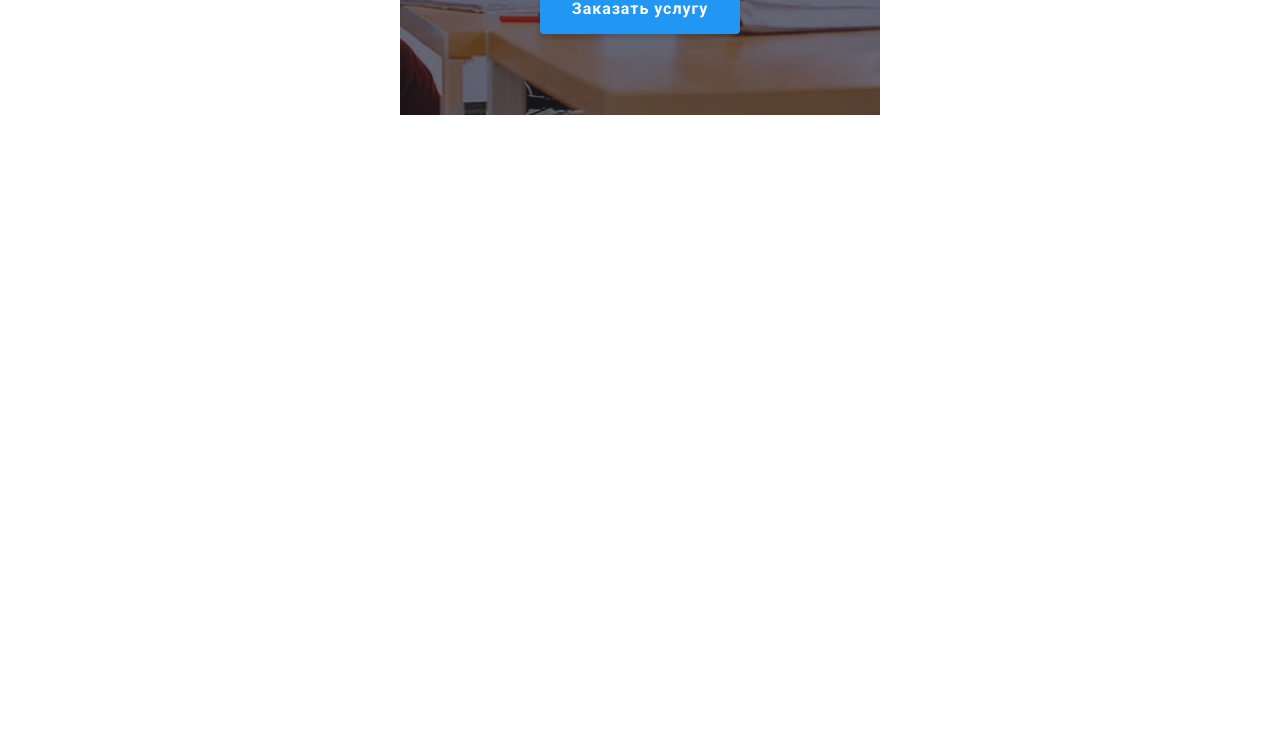
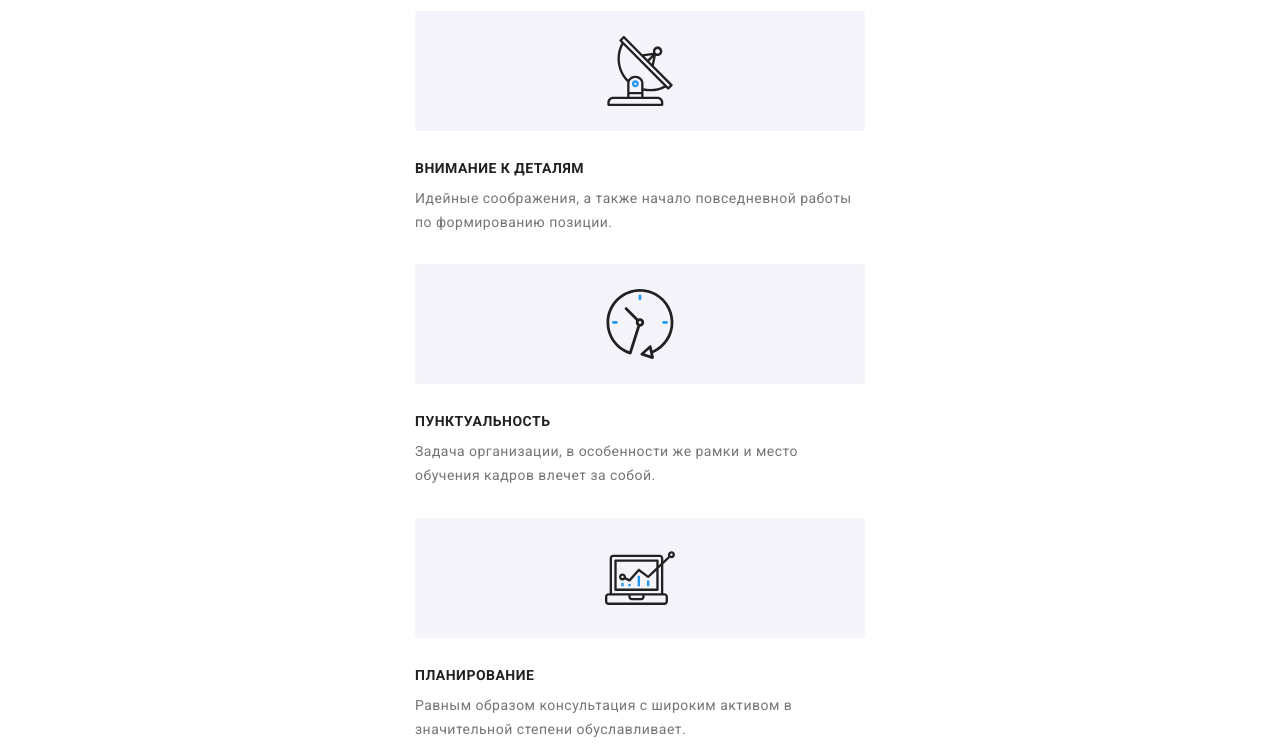
Before and after one commit to Mischenko-Maksym1994/goit-markup-hw-08, a plain HTML site: page index.html in a window 1280 px wide. Shown: the part 485-1240 px from the top of the page. Before the commit the page ends 800 px from the top, so only its background shows below. Drawn offline with nearby package versions, Linux system fonts and the light colour scheme.

Commit message:
Starting work with feature section

```diff
--- a/index.html
+++ b/index.html
@@ -58,7 +58,7 @@
             </section>
 
         <!--Особенности-->
-        <!-- <section class="feature section">
+        <section class="feature section">
             <div class="conteiner">
             <h2 class="inv">Особенности</h2>
             <ul class="feature-list list">
@@ -103,7 +103,7 @@
                 </li>
             </ul>
             </div>
-        </section> -->
+        </section>
 
         <!--Чем мы занимаемся-->
         <!-- <section class="about section">
--- a/sass/layout/_feature.scss
+++ b/sass/layout/_feature.scss
@@ -1,5 +1,7 @@
 .feature {
-  padding-top: 94px;
+  // padding-top: 94px;
+  padding-top: 60px;
+  padding-bottom: 60px;
 }
 .feature-list {
   // display: flex;
@@ -7,13 +9,14 @@
 }
 .feature-list__item {
   margin-left: 30px;
+  padding-bottom: 30px;
 }
 .feature-list__icon-fon {
   display: flex;
   margin-left: auto;
   margin-right: auto;
   background-color: #f5f4fa;
-  width: 270px;
+  // width: 270px;
   height: 120px;
   margin-bottom: 30px;
   border-radius: 4px;
@@ -38,7 +41,7 @@
   font-size: 14px;
   line-height: 1.71;
   color: var(--primary-text-color);
-  width: 270px;
+  // width: 270px;
   padding-top: 10px;
 }
 .inv {
--- a/sass/layout/_hero.scss
+++ b/sass/layout/_hero.scss
@@ -1,7 +1,7 @@
 .hero {
   background-color: #2f303a;
-  height: 400px;
-  width: 480px;
+  // height: 400px;
+  min-width: 480px;
   margin: 0 auto;
   padding-top: 118px;
   padding-bottom: 118px;
@@ -15,12 +15,12 @@
   background-position: center;
   background-repeat: no-repeat;
 
-  @media screen and (min-width: 1200px) {
-    height: 600px;
-    max-width: 1600px;
-    padding-top: 200px;
-    padding-bottom: 200px;
-  }
+  // @media screen and (min-width: 1200px) {
+  //   height: 600px;
+  //   max-width: 1600px;
+  //   padding-top: 200px;
+  //   padding-bottom: 200px;
+  // }
 }
 .hero__title {
   font-weight: 900;
```
Also changed, not shown: CSS/main.css, CSS/main.min.css, 2 other files.
